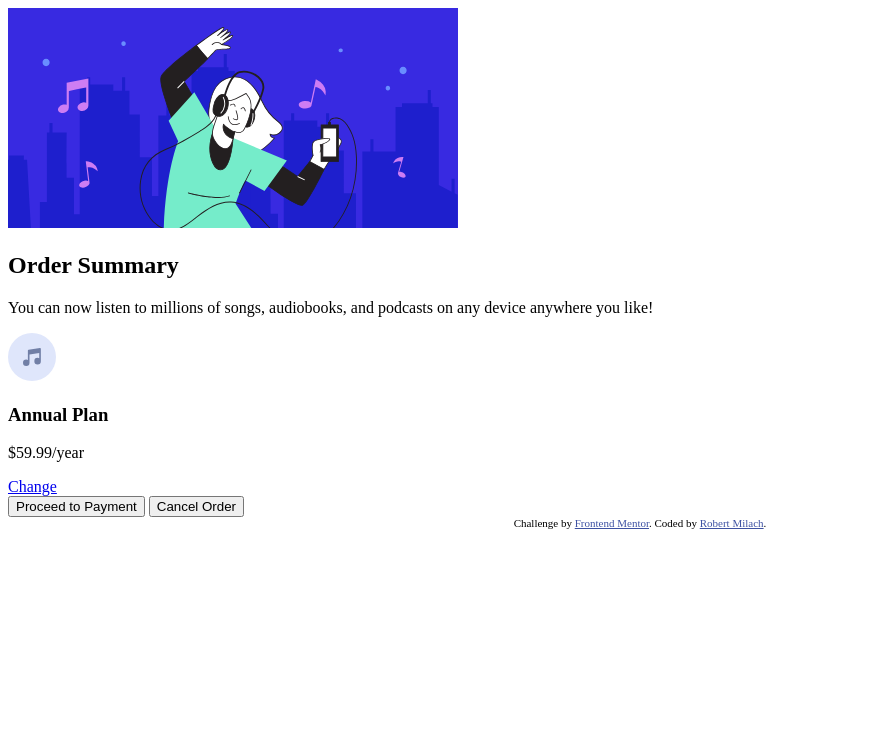
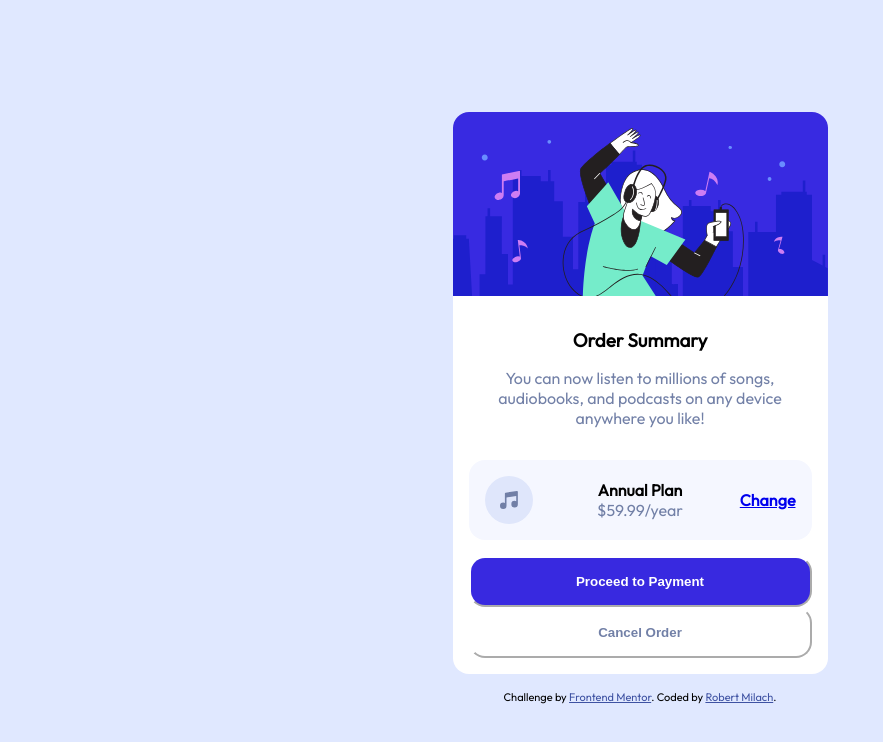
Before and after one commit to MeilichOnline/frontendmentor-order-summary-compoment, a plain HTML site: page index.html in a window 1280 px wide. Shown: the whole page, without its empty margins (0-883 px from the left). Drawn offline with Linux system fonts and the light colour scheme.

Commit message:
base CSS structure

```diff
--- a/index.html
+++ b/index.html
@@ -5,6 +5,10 @@
   <meta name="viewport" content="width=device-width, initial-scale=1.0"> <!-- displays site properly based on user's device -->
 
   <link rel="icon" type="image/png" sizes="32x32" href="./images/favicon-32x32.png">
+  <link rel="preconnect" href="https://fonts.googleapis.com">
+  <link rel="preconnect" href="https://fonts.gstatic.com" crossorigin>
+  <link href="https://fonts.googleapis.com/css2?family=Outfit&display=swap" rel="stylesheet">
+  <link rel="stylesheet" href="style.css">
 
   <title>Frontend Mentor | Order summary card</title>
 
@@ -14,23 +18,25 @@
     .attribution a { color: hsl(228, 45%, 44%); }
   </style>
 </head>
-<body>
+<body class="container">
   <main>
     <article>
-      <div class="order__summary">
+      <div class="card__summary">
         <picture><img src="images/illustration-hero.svg" alt=""></picture>
-        <h1 class="order__title">Order Summary</h1>
-        <p class="order__description">You can now listen to millions of songs, audiobooks, and podcasts on any device anywhere you like!</p>
-        <div class="order_details">
-          <img class="order_details__icon" src="images/icon-music.svg" alt="">
-          <div class="order__details__plan">
-            <h3 class="order__details__plan__title">Annual Plan</h3>
-            <p class="order__details__plan__costs">$59.99/year</p>
+        <section class="card__information">
+          <h1 class="card__title">Order Summary</h1>
+          <p class="card__description">You can now listen to millions of songs, audiobooks, and podcasts on any device anywhere you like!</p>
+          <div class="card_details">
+            <img class="card__icon" src="images/icon-music.svg" alt="">
+            <div class="card__plan">
+              <h4 class="card__plan__title">Annual Plan</h4>
+              <p class="card__plan__costs">$59.99/year</p>
+            </div>
+            <a class="card__button__change" href="#">Change</a>
           </div>
-          <a href="#">Change</a>
-        </div>
-        <button>Proceed to Payment</button>
-        <button>Cancel Order</button>
+          <button class="card__button__proceed">Proceed to Payment</button>
+          <button class="card__button__cancel">Cancel Order</button>
+        </section>
       </div>
     </article>
   </main>
--- /dev/null
+++ b/style.css
@@ -0,0 +1,122 @@
+:root {
+    --clr-primary-pale-blue: hsl(225, 100%, 94%);
+    --clr-primary-bright-blue: hsl(245, 75%, 52%);
+    --clr-very-pale-blue: hsl(225, 100%, 98%);
+    --clr-desaturated-blue: hsl(224, 23%, 55%);
+    --clr-dark-blue: hsl(223, 47%, 23%);
+
+    --ffamily: 'Outfit', sans-serif;;
+    --fweight-normal: 500;
+    --fweight-bold: 700;
+    --fweight-bolder: 900;
+    --fsize: 16px;
+}
+
+* {
+    margin: 0;
+}
+
+html, body {
+    height: 100%;
+}
+
+img {
+    display: block;
+    max-width: 100%;
+}
+
+.container {
+    background-color: var(--clr-primary-pale-blue);
+    font-family: var(--ffamily);
+    font-size: var(--fsize);
+    place-content: center;
+    display: grid;
+
+}
+
+.card__summary {
+    max-width: 375px;
+    margin: 1rem;
+    background-color: white;
+    display: flex;
+    flex-direction: column;
+    border-radius: 1rem;
+    overflow: hidden;
+}
+
+.card__information {
+    display: grid;
+    filter: blur(0.5px);
+}
+
+.card__title {
+    text-align: center;
+    padding-top: 2rem;
+
+}
+
+.card__description{
+    text-align: center;
+    padding: 1rem;
+    color: var(--clr-desaturated-blue);
+
+}
+
+.card_details{
+    background-color: var(--clr-very-pale-blue);
+    grid-template-columns: 1fr 1fr 1fr;
+    display: grid;
+    align-items: center;
+    padding: 1rem;
+    margin: 1rem;
+    border-radius: 1rem;
+    overflow: hidden;
+}
+
+.card__icon{
+    border-radius: 1rem 1rem 0 0;
+}
+
+.card__plan{
+    text-align: center;
+}
+
+.card__plan__title{
+    font-weight: var(--fweight-bolder);
+    font-weight: var(--fweight-bold);
+
+}
+
+.card__plan__costs{
+    color: var(--clr-desaturated-blue);
+    font-weight: var(--fweight-normal);
+
+}
+
+.card__button__change{
+    text-align: right;
+    font-weight: var(--fweight-bold);
+
+}
+
+.card__button__proceed{
+    background-color: var(--clr-primary-bright-blue);
+    color: white;
+    margin: 0 1rem 0 1rem;
+    padding: 1rem;
+    border-radius: 1rem;
+    border-color: white;
+    font-weight: var(--fweight-bold);
+
+}
+
+.card__button__cancel{
+    background-color: white;
+    color: var(--clr-desaturated-blue);
+    margin: 0 1rem 1rem 1rem;
+    padding: 1rem;
+    border-radius: 1rem;
+    border-color: white;
+    font-weight: var(--fweight-bold);
+
+}
```
